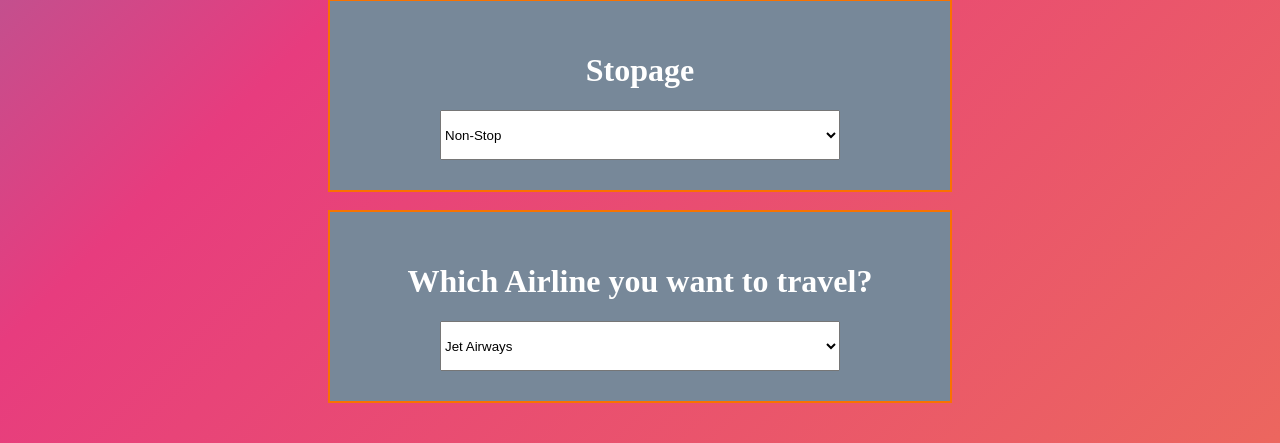
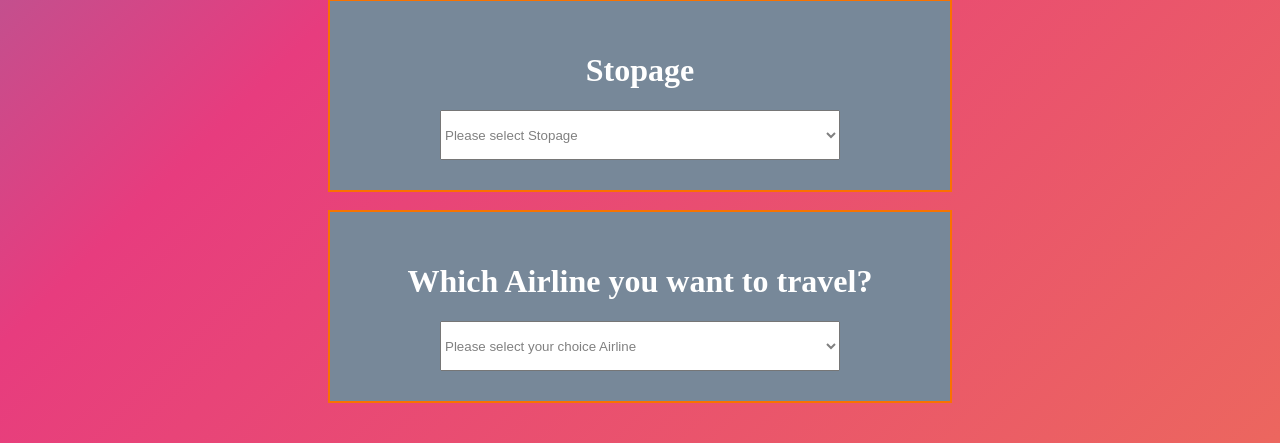
Before and after one commit to nickthakre/Flight_Price-Prediction, a Flask app: page / in a window 1280 px wide. Shown: the part 1024-1467 px from the top of the page. Run offline with Flask 2, Linux system fonts and the light colour scheme; parts of the project's set-up code (start-up, migrations or seed data) failed here and were passed over.

Commit message:
Update home.html

```diff
--- a/templates/home.html
+++ b/templates/home.html
@@ -316,6 +316,7 @@
                             <h1 class="card-title">Stopage</h1>
                             <!-- Total Stops -->
                             <select name="stops" required="required">
+				<option value="" selected="selected">Please select Stopage</option>
                                 <option value="0">Non-Stop</option>
                                 <option value="1">1</option>
                                 <option value="2">2</option>
@@ -334,6 +335,7 @@
                             <h1 class="card-title">Which Airline you want to travel?</h1>
                             <!-- Airline -->
                             <select name="airline" id="airline" required="required">
+				<option value="" selected="selected">Please select your choice Airline</option>
                                 <option value="Jet Airways">Jet Airways</option>
                                 <option value="IndiGo">IndiGo</option>
                                 <option value="Air India">Air India</option>
```
